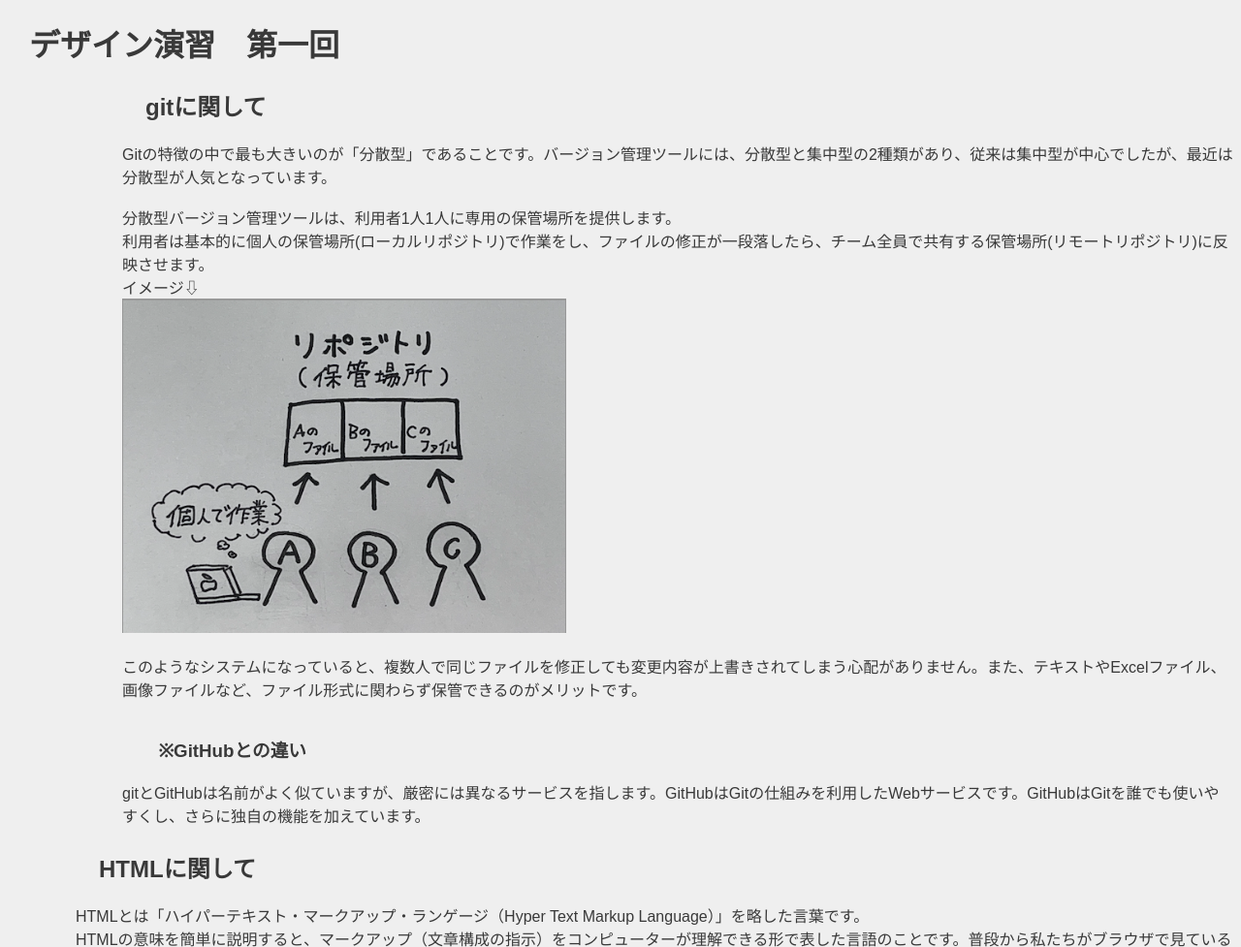
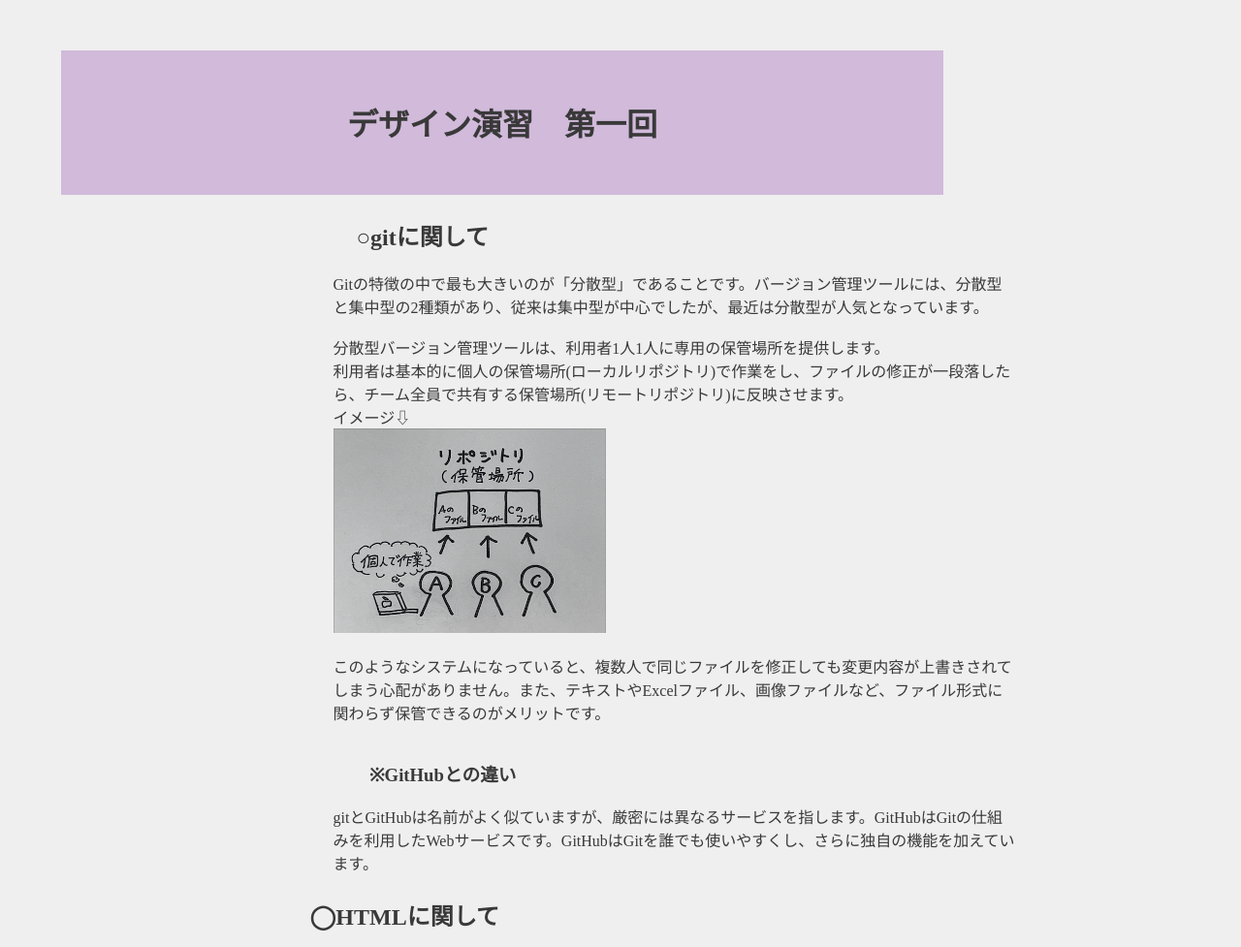
Before and after one commit to moeno39/xbp, a plain HTML site: page de12/1.html in a window 1280 px wide. Shown: the top 977 px of the page at 97% size. Drawn offline with Linux system fonts and the light colour scheme.

Commit message:
20221003

```diff
--- a/de12/1.html
+++ b/de12/1.html
@@ -1,14 +1,18 @@
 <!DOCTYPE html>
 <html lang="jp">
+
 <head>
-    <title>デザイン演習　第一回</title>
+    <title>デザイン演習　第一回</title><br>
+    <br>
     <link rel="stylesheet" href="./css/style.css">
 </head>
-<body>
-    <h1>デザイン演習　第一回</h1>
+<body style="margin: 0;" style="background-color:#fffff9;">
+    <span style="font-family:'ヒラギノ丸ゴ ProN'">
+    <div style="background-color:#d1bada;width:850px;padding:30px;"><h1 style="text-align:center">デザイン演習　第一回</h1></div>
+<div style="width: 800px; margin: auto;">
     <div>
         <div>
-            <h2>gitに関して</h2>
+            <h2>○gitに関して</h2>
             Gitの特徴の中で最も大きいのが「分散型」であることです。バージョン管理ツールには、分散型と集中型の2種類があり、従来は集中型が中心でしたが、最近は分散型が人気となっています。<br>
             <br>
             分散型バージョン管理ツールは、利用者1人1人に専用の保管場所を提供します。<br>
@@ -26,7 +30,7 @@
     </div>
 
             <div>
-        <h2>HTMLに関して </h2>
+            <h2>◯HTMLに関して </h2>
             HTMLとは「ハイパーテキスト・マークアップ・ランゲージ（Hyper Text Markup Language）」を略した言葉です。<br>
             HTMLの意味を簡単に説明すると、マークアップ（文章構成の指示）をコンピューターが理解できる形で表した言語のことです。普段から私たちがブラウザで見ているWebも、裏側はHTMLでできています。<br>
             <br>
@@ -51,5 +55,7 @@
         <a href="https://and-engineer.com/articles/Yt4s9BAAACEA700C#heading3-1" target="_blank">Gitとは？GitHubとの違いやメリットをわかりやすく解説!(外部サイト)</a><br>
         <a href="https://magazine.techacademy.jp/magazine/4843#sec1" target="_blank">今さら聞けない!HTMLとは【初心者向け】(外部サイト)</a><br>
     </biv>
+</div>
+    </span>
 </body>
 </html>
```
Also changed, not shown: de12/index.html (+3 -0 lines), 1 other file. Lines whose indentation alone changed are shown as unchanged.
